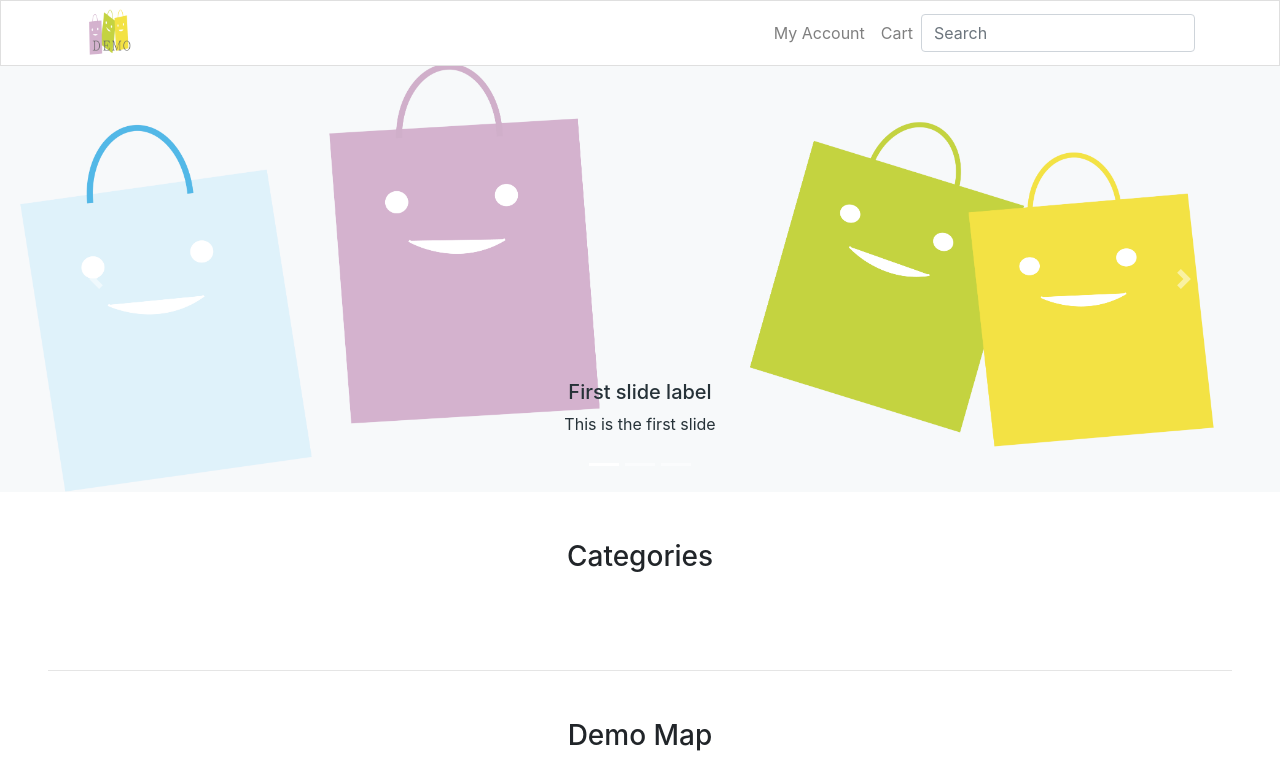
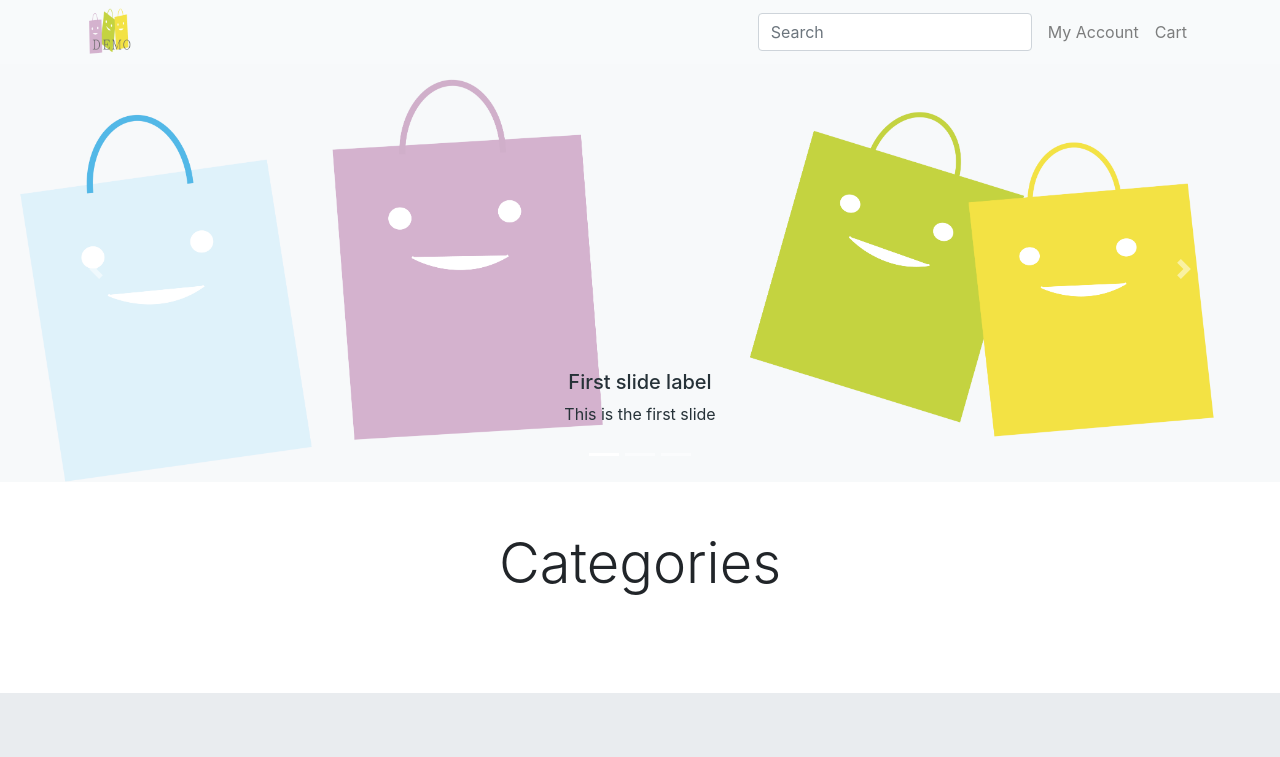
Before and after one commit to ZoeLiao/python-Django-demo, a Django app: page / in a window 1280 px wide. Shown: the top 757 px of the page. Run offline with Django 3.2, Linux system fonts and the light colour scheme; data that the repository does not hold is empty; parts of the project's set-up code (start-up, migrations or seed data) failed here and were passed over; some libraries are stand-ins or nearby versions.

Commit message:
Fix navbar

```diff
--- a/demo/static/css/base.css
+++ b/demo/static/css/base.css
@@ -19,9 +19,15 @@
 
 .navbar-suspend {
     width: 100%;
-    position: fixed;
+    position: fixed !important;
+    background-color: #f8fafb;
+    z-index: 2147483647;
+    border: none;
+    top: 0;
+}
+
+.navbar-suspend-white {
     background-color: white;
-    z-index: 2147483647;
     border: 0.5px solid rgba(0,0,0,.125);
 }
 
--- /dev/null
+++ b/demo/static/js/base.js
@@ -0,0 +1,23 @@
+/**
+ * base.js
+ * Authors: ZoeLiao
+ * Date: 10/09/2019
+ * Desc: The base script of base.html
+ * Copyright (c) 2019 ZoeLiao All rights reserved.
+ */
+
+
+change_nav_color = () => {
+    let navbar = $('#base-navbar')[0];
+    if (window.scrollY > 100) {
+        navbar.classList.add('navbar-suspend-white')
+    } else {
+        if (navbar.classList.contains('navbar-suspend-white')) {
+            navbar.classList.remove('navbar-suspend-white')
+        }
+    }
+}
+
+$(window).scroll(() => {
+    change_nav_color()
+})
--- a/demo/templates/shop/base.html
+++ b/demo/templates/shop/base.html
@@ -16,13 +16,14 @@
     <body>
 
     <!-- navbar -->
-    <nav class="navbar navbar-expand-lg navbar-light navbar-suspend">
+    <nav class="navbar navbar-expand-lg navbar-light navbar-suspend" id="base-navbar">
         <div class="container">
             <a href="/"><img src="{% static 'images/logo.png' %}" style="width:48px;"></a>
             <div class="d-flex ml-auto">
                 <button class="navbar-toggler non-border" type="button" data-toggle="collapse" data-target="#globalNavbar" aria-controls="globalNavbar" aria-expanded="false" aria-label="Toggle navigation"><span class="navbar-toggler-icon"></span></button>
             </div>
-            <div class="collapse navbar-collapse d-flex flex-row-reverse">
+            <div class="d-flex flex-row-reverse">
+                <div class="collapse navbar-collapse" id="globalNavbar">
                     <ul class="navbar-nav d-none d-lg-flex ml-2 order-3">
                         <li class="nav-item"><a class="nav-link" href="/account/">My Account</a></li>
                         <li class="nav-item"><a class="nav-link" href="/cart/">Cart</a></li>
@@ -35,12 +36,13 @@
                     <form class="form-inline form-navbar my-2 my-lg-0 order-2" action="">
                         <input class="form-control" name="s" type="text" placeholder="Search">
                     </form>
+                </diV>
             </div>
         </div>
     </nav>
     <!--/ navbar -->
 
-    <div id="content">
+    <div id="content" class="mt-5 py-2">
         {% block content %}
         {% endblock %}
     </div>
@@ -54,6 +56,7 @@
     <script src="https://code.jquery.com/jquery-3.3.1.slim.min.js" integrity="sha384-q8i/X+965DzO0rT7abK41JStQIAqVgRVzpbzo5smXKp4YfRvH+8abtTE1Pi6jizo" crossorigin="anonymous"></script>
     <script src="https://cdnjs.cloudflare.com/ajax/libs/popper.js/1.14.7/umd/popper.min.js" integrity="sha384-UO2eT0CpHqdSJQ6hJty5KVphtPhzWj9WO1clHTMGa3JDZwrnQq4sF86dIHNDz0W1" crossorigin="anonymous"></script>
     <script src="https://stackpath.bootstrapcdn.com/bootstrap/4.3.1/js/bootstrap.min.js" integrity="sha384-JjSmVgyd0p3pXB1rRibZUAYoIIy6OrQ6VrjIEaFf/nJGzIxFDsf4x0xIM+B07jRM" crossorigin="anonymous"></script>
+    <script src="{% static 'js/base.js' %}"></script>
 
 </body>
 
--- a/demo/templates/shop/homepage.html
+++ b/demo/templates/shop/homepage.html
@@ -7,10 +7,10 @@
 
 <div class="container-fluid px-5 mt-5">
     <div class="mt-5 text-center">
-        <h3>Categories</h3>
+        <h1 class="display-4">Categories</h1>
     </div>
 
-    <div class="row mt-5">
+    <div class="row px-5 mt-5">
         {% for category in categories %}
             <div class="col-6">
                 <div class="card">
@@ -30,16 +30,27 @@
             </div>
         {% endfor %}
     </div>
+</div>
 
-    <div class="mt-5">
-        <hr>
+<!-- jumbotron -->
+<div class="jumbotron jumbotron-fluid mt-5 text-center">
+    <div class="container">
+        <h1 class="display-1">New Arrivals</h1>
+        <p class="lead">This is a modified jumbotron that occupies the entire horizontal space of its parent.</p>
     </div>
+</div>
+<!--/ jumbotron -->
 
+<!-- Contact Us -->
+<div class="container-fluid px-5 mt-5">
     <div class="mt-5 text-center">
-        <h3>Demo Map<h3>
+        <h1 class="display-4">Contact Us</h1>
+        <h4>tdho weflou weflib<h4>
+        <h4>tdho weflou weflib<h4>
+        <h4>tdho weflou weflib<h4>
         <br>
-        <iframe src="https://www.google.com/maps/embed?pb=!1m18!1m12!1m3!1d934404.1335401109!2d120.43461878228617!3d23.818024864465542!2m3!1f0!2f0!3f0!3m2!1i1024!2i768!4f13.1!3m3!1m2!1s0x346eb26c6c1036a5%3A0x8d37b2ba3f8f326e!2z5r-B5rC05rqq!5e0!3m2!1szh-TW!2stw!4v1568036171629!5m2!1szh-TW!2stw" width="600" height="450" frameborder="0" style="border:0;" allowfullscreen=""></iframe>
+        <iframe src="https://www.google.com/maps/embed?pb=!1m18!1m12!1m3!1d934404.1335401109!2d120.43461878228617!3d23.818024864465542!2m3!1f0!2f0!3f0!3m2!1i1024!2i768!4f13.1!3m3!1m2!1s0x346eb26c6c1036a5%3A0x8d37b2ba3f8f326e!2z5r-B5rC05rqq!5e0!3m2!1szh-TW!2stw!4v1568036171629!5m2!1szh-TW!2stw" width="100%" height="600rem" frameborder="0" style="border:0;" allowfullscreen=""></iframe>
     </div>
-
 </div>
+<!--/ Contact Us -->
 {% endblock %}
```
Also changed, not shown: demo/static/images/carousel_01.png. Lines whose indentation alone changed are shown as unchanged.
